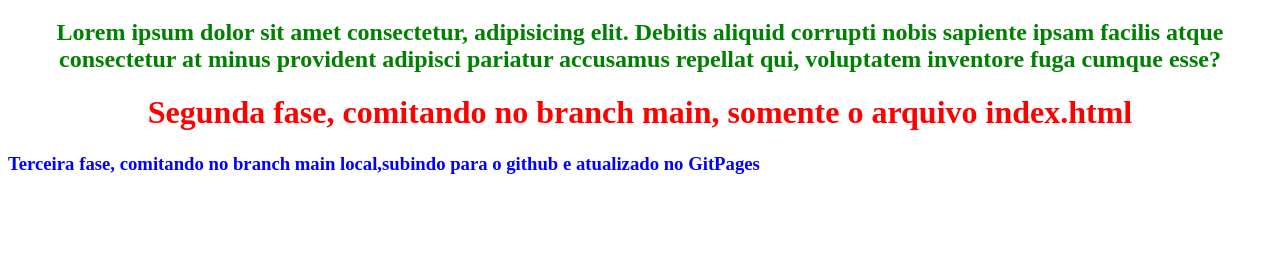
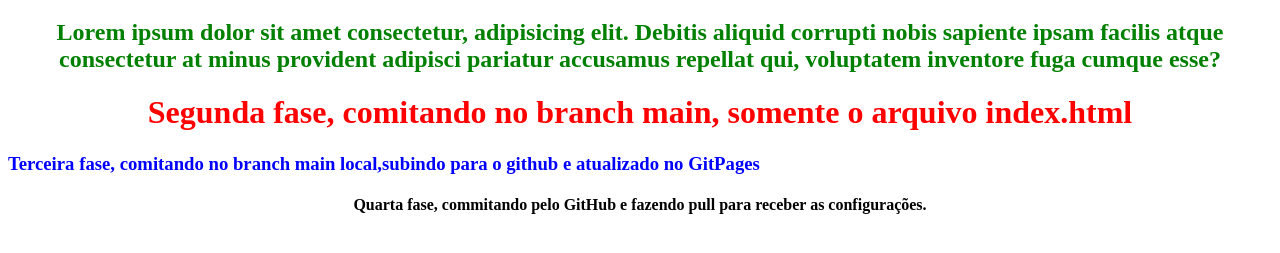
Before and after one commit to HendersonSenai/curso_git_1, a plain HTML site: page index.html in a window 1280 px wide. Shown: the part 61-314 px from the top of the page. Drawn offline with Linux system fonts and the light colour scheme.

Commit message:
Add fourth phase description to index.html
Add fourth phase description to index.html

```diff
--- a/index.html
+++ b/index.html
@@ -13,5 +13,8 @@
         <h1>Segunda fase, comitando no branch main, somente o arquivo index.html</h1>
     </div>
 <h3>Terceira  fase, comitando no branch main local,subindo para o github e atualizado no GitPages</h3>
+<div align="center">
+    <h4>Quarta fase, commitando pelo GitHub e fazendo pull para receber as configurações.</h4>
+</div>
 </body>
 </html>
```
